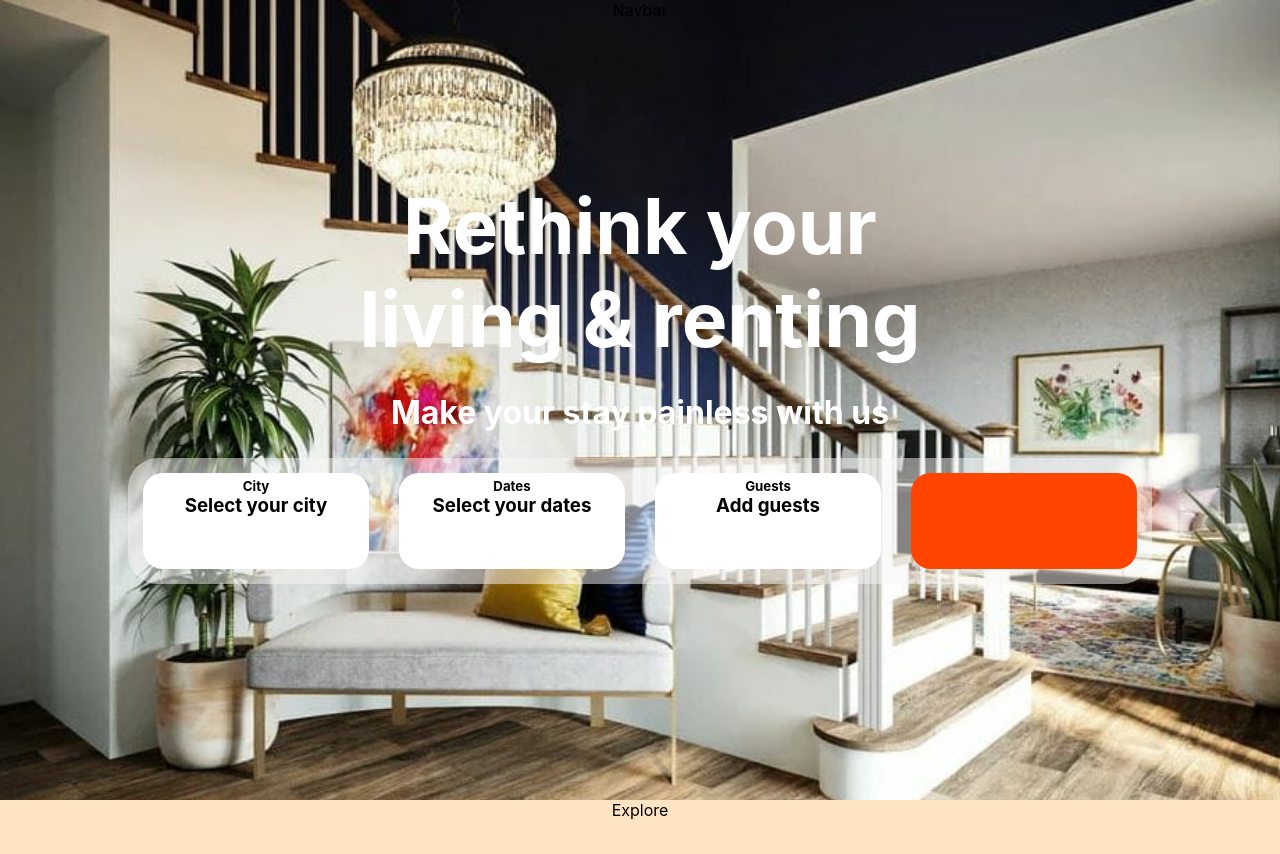
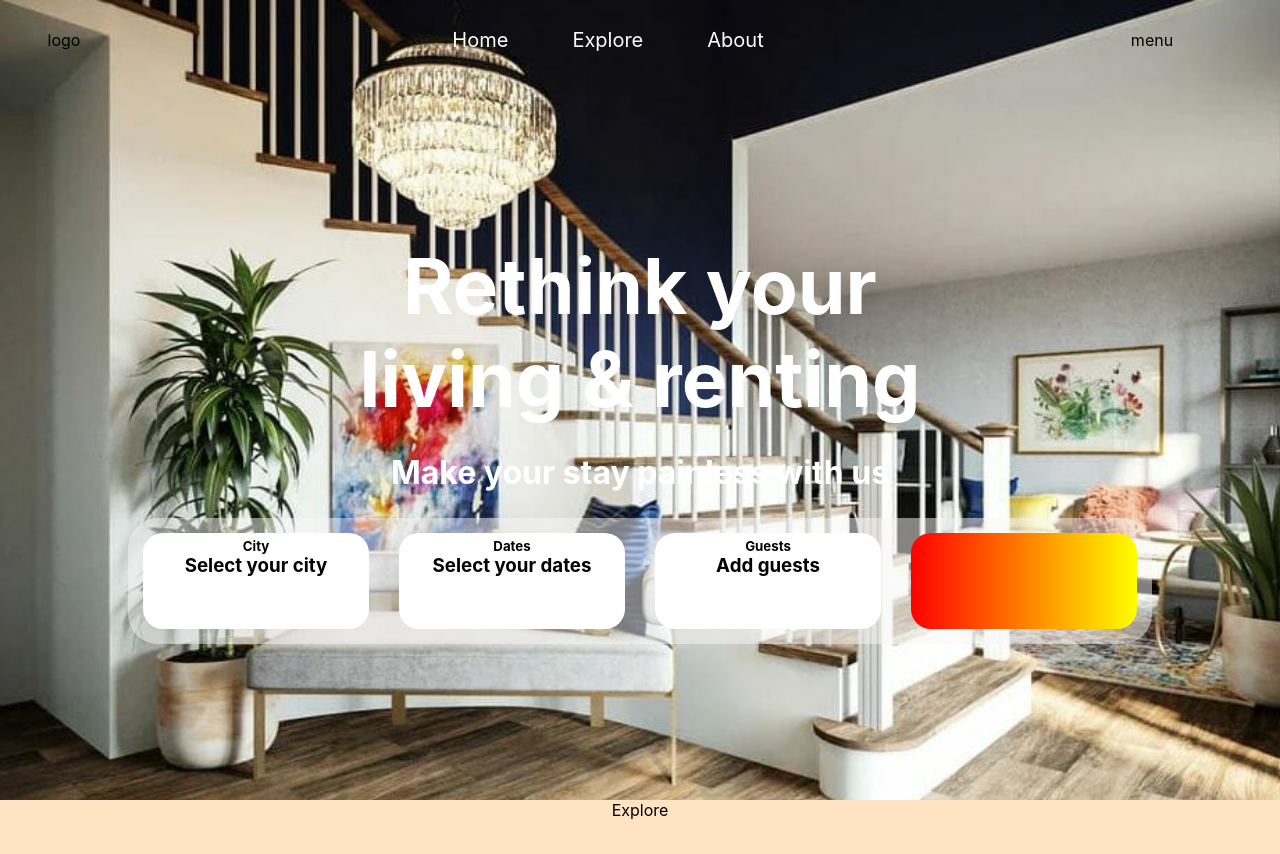
Before and after one commit to sanjaydell/code-22032022-sanjayanuchuri, a React (Create React App) app: page / in a window 1280 px wide. Shown: the top 854 px of the page. Built offline with nearby package versions, Linux system fonts and the light colour scheme.

Commit message:
Added Navbar Component

```diff
--- a/src/components/Home/Home.css
+++ b/src/components/Home/Home.css
@@ -4,6 +4,11 @@
   height: 100vh;
   background-repeat: no-repeat;
   background-size: cover;
+}
+
+.Topbar {
+  width: 30%;
+  display: inline;
 }
 
 .Navabr {
@@ -51,6 +56,6 @@
   margin: 15px;
   height: 12vh;
   width: 20vw;
-  background-color: orangered;
+  background-image: linear-gradient(to right, red , yellow);
   border-radius: 20px;
 }
--- a/src/components/Home/Home.jsx
+++ b/src/components/Home/Home.jsx
@@ -1,6 +1,7 @@
 import React from 'react'
 import './Home.css'
 import { Block, SearchBlock } from './Atoms'
+import Navbar from '../Navbar/Navbar'
 
 function Home() {
   return (
@@ -9,8 +10,8 @@ function Home() {
         id='Home'
         style={{ backgroundImage: 'url(/villa.jpg)' }}
       >
-        <div className='Navbar'>
-          Navbar
+        <div className='Topbar'>
+          <Navbar />
         </div>
         <div className='Main'>
           <h1>Rethink your</h1>
--- /dev/null
+++ b/src/components/Navbar/Navbar.css
@@ -0,0 +1,24 @@
+.Navbar {
+  height: 10vh;
+  align-items: center;
+  display: flex;
+}
+.left {
+  width: 10%;
+}
+
+.center {
+  align-items: stretch;
+  width: 70%;
+}
+
+.right {
+  width: 20%;
+}
+
+.center > a {
+  margin-left: 5vw;
+  color: white;
+  text-decoration: none;
+  font-size: 20px;
+}
--- /dev/null
+++ b/src/components/Navbar/Navbar.jsx
@@ -0,0 +1,15 @@
+import React from 'react'
+import NavbarContents from './NavbarContents'
+import './Navbar.css'
+
+function Navbar() {
+  return (
+    <div className='Navbar'>
+      <div className='left'>logo</div>
+      <div className='center'><NavbarContents /></div>
+      <div className='right'>menu</div>
+    </div>
+  )
+}
+
+export default Navbar
--- /dev/null
+++ b/src/components/Navbar/NavbarContents.jsx
@@ -0,0 +1,13 @@
+import React from 'react'
+
+const NavbarContents = () => {
+  return (
+    <>
+      <a href='#Home' className='options'>Home</a>
+      <a href='#Explore' className='options'>Explore</a>
+      <a href='#About' className='options'>About</a>
+    </>
+  )
+}
+
+export default NavbarContents
```
